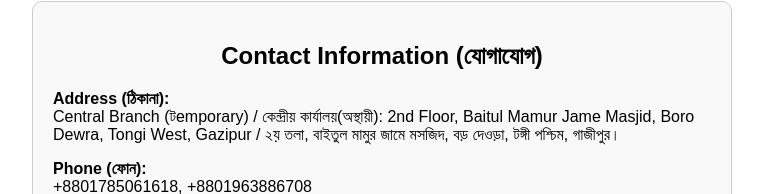
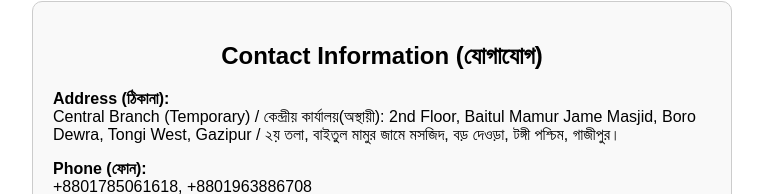
Before and after one commit to Milu-BD/crowdfunding-site, a Next.js app: page / in a window 1280 px wide. Shown: the part 2831-3025 px from the top of the page, without its empty margins (258-1021 px from the left). Built offline with nearby package versions, Linux system fonts and the light colour scheme; no server answers; the database is empty.

Commit message:
Update page.js

```diff
--- a/app/page.js
+++ b/app/page.js
@@ -603,7 +603,7 @@ export default function Home() {
 
         <p>
           <strong>Address (ঠিকানা):</strong><br />
-          Central Branch (টemporary) / কেন্দ্রীয় কার্যালয়(অস্থায়ী): 2nd Floor, Baitul Mamur Jame Masjid, Boro Dewra, Tongi West, Gazipur / ২য় তলা, বাইতুল মামুর জামে মসজিদ, বড় দেওড়া, টঙ্গী পশ্চিম, গাজীপুর।
+          Central Branch (Temporary) / কেন্দ্রীয় কার্যালয়(অস্থায়ী): 2nd Floor, Baitul Mamur Jame Masjid, Boro Dewra, Tongi West, Gazipur / ২য় তলা, বাইতুল মামুর জামে মসজিদ, বড় দেওড়া, টঙ্গী পশ্চিম, গাজীপুর।
         </p>
 
         <p>
```
